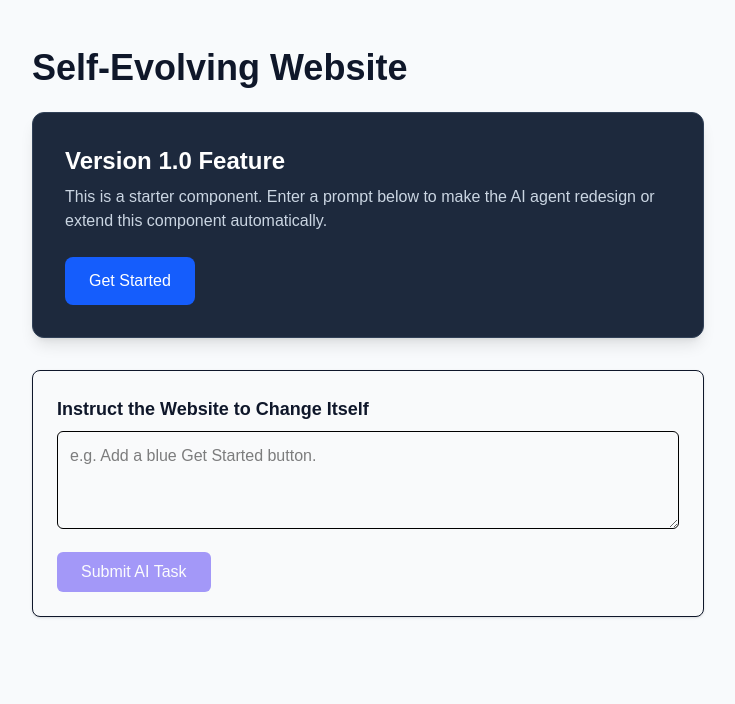
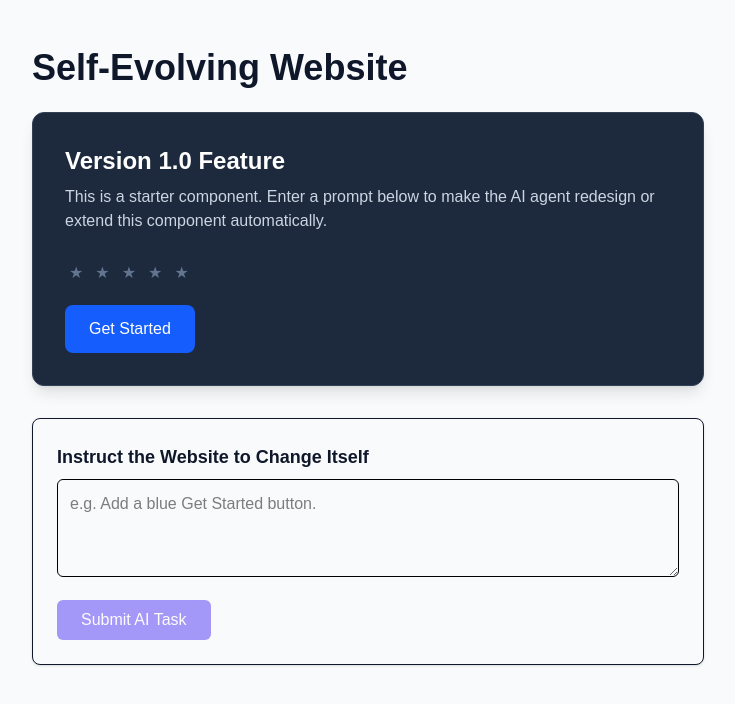
Before and after one commit to SveX04/fuzzy-happiness, a Next.js app: page / in a window 1280 px wide. Shown: the top 704 px of the page, without its empty margins (272-1007 px from the left). Built offline with nearby package versions, Linux system fonts and the light colour scheme.

Commit message:
feat(ai): Add a star rating. (#4)

```diff
--- a/components/DynamicFeature.tsx
+++ b/components/DynamicFeature.tsx
@@ -1,12 +1,32 @@
 "use client";
 
+import { useState } from "react";
+
 export default function DynamicFeature() {
+  const [rating, setRating] = useState(0);
+  const stars = Array.from({ length: 5 }, (_, i) => i + 1);
+
   return (
     <div className="my-6 rounded-xl border border-slate-700 bg-slate-800 p-8 text-white shadow-lg">
       <h2 className="mb-2 text-2xl font-bold">Version 1.0 Feature</h2>
       <p className="mb-6 text-slate-300">
         This is a starter component. Enter a prompt below to make the AI agent redesign or extend this component automatically.
       </p>
+      <div className="mb-4 flex items-center gap-1">
+        {stars.map((s) => (
+          <button
+            key={s}
+            type="button"
+            aria-label={`${s} star${s > 1 ? "s" : ""}`}
+            className={`rounded-full p-1 focus:outline-none focus:ring-2 focus:ring-blue-500 focus:ring-offset-2 focus:ring-offset-slate-800 ${
+              rating >= s ? "text-yellow-400" : "text-slate-500"
+            }`}
+            onClick={() => setRating(s)}
+          >
+            ★
+          </button>
+        ))}
+      </div>
       <button
         type="button"
         className="rounded-lg bg-blue-600 px-6 py-3 font-semibold text-white transition-colors hover:bg-blue-700 focus:outline-none focus:ring-2 focus:ring-blue-500 focus:ring-offset-2 focus:ring-offset-slate-800"
```
